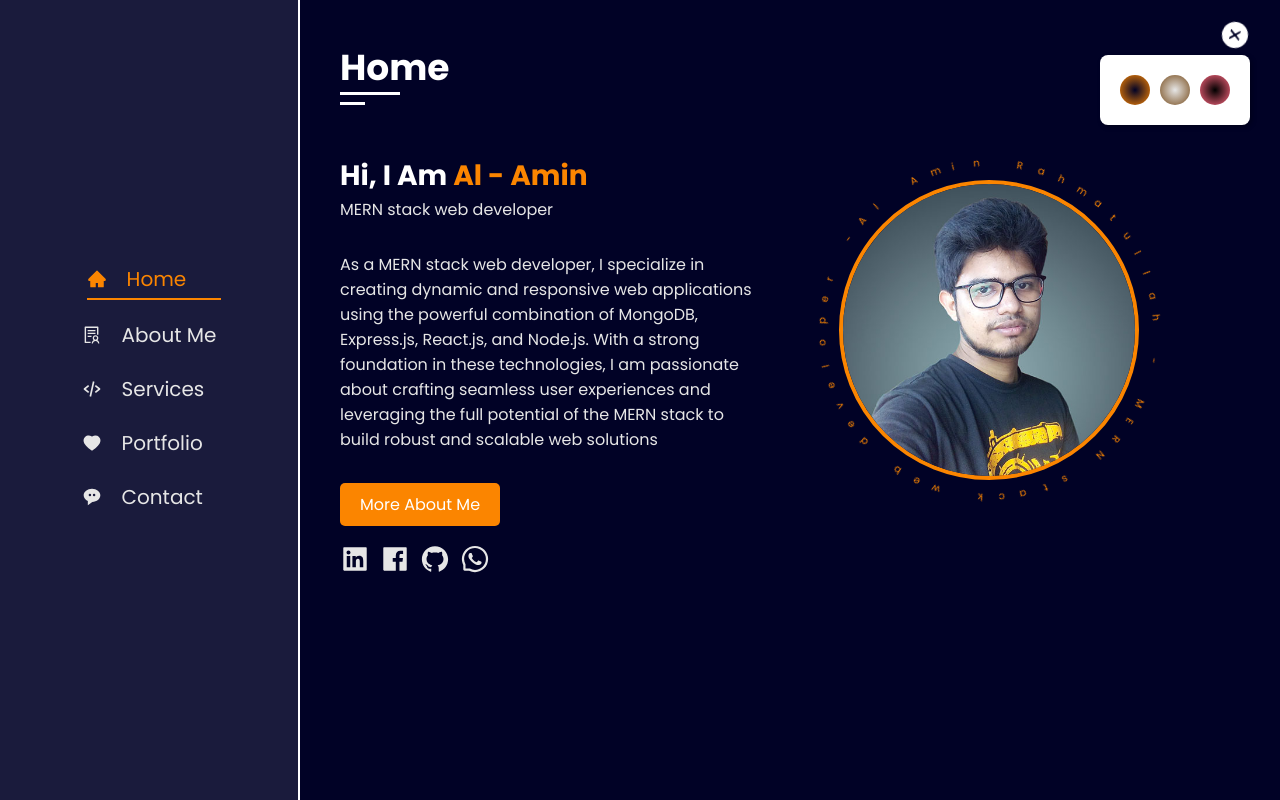
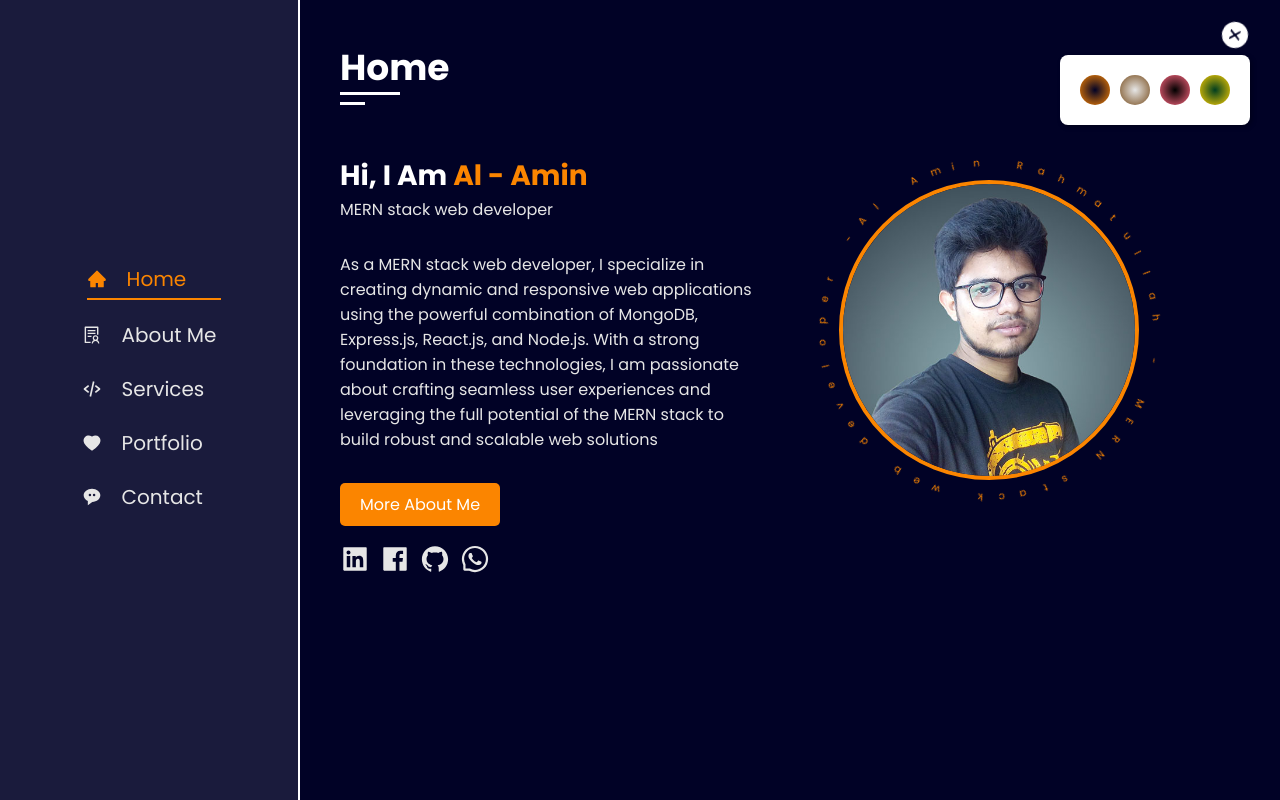
Before and after one commit to alamin360am/portfolio-client, a React (Vite) app: page / in a window 1280 px wide. Both pictures are taken after a click on the element 1235 px from the left and 38 px from the top of the page. Built offline with nearby package versions, Linux system fonts and the light colour scheme.

Commit message:
new theme added

```diff
--- a/src/Components/Theme/ThemeMode.jsx
+++ b/src/Components/Theme/ThemeMode.jsx
@@ -15,6 +15,8 @@ const ThemeMode = () => {
 
   const theme3 = () =>{setTheme("black")}
 
+  const theme4 = () =>{setTheme("green")}
+
   return (
     <div className="theme">
       <div onClick={themeClick} className="theme-icon" title="Theme">
@@ -31,6 +33,7 @@ const ThemeMode = () => {
           <div onClick={theme1} className="theme-1"></div>
           <div onClick={theme2} className="theme-2"></div>
           <div onClick={theme3} className="theme-3"></div>
+          <div onClick={theme4} className="theme-4"></div>
         </div>
       )}
     </div>
--- a/src/Components/Theme/themes.css
+++ b/src/Components/Theme/themes.css
@@ -25,7 +25,8 @@
 
 .theme-1,
 .theme-2,
-.theme-3 {
+.theme-3,
+.theme-4 {
     height: 3rem;
     width: 3rem;
     border-radius: 50%;
@@ -34,6 +35,7 @@
 .theme-1 {background: radial-gradient( #010226,#fb8500);}
 .theme-2 {background: radial-gradient( #e6e6e6, #754a1a);}
 .theme-3 {background: radial-gradient( #000000, #FF667F);}
+.theme-4 {background: radial-gradient( #003e1f, #FFD000);}
 
 @keyframes theme {
     0% {transform: rotate(0deg);}
--- a/src/index.css
+++ b/src/index.css
@@ -40,6 +40,17 @@
   --skin-color-shade: #e6e6e6;
   --Theme-color: #FF667F;
   --Theme-color-hover: #b34759;
+  --hover-color: #ffffffff;
+}
+
+[data-theme="green"] {
+  --background-color: #4d4e67;
+  --background-color-shade: #003e1f;
+  --menu-background-color: #33654c;
+  --skin-color: #ffffffff;
+  --skin-color-shade: #e6e6e6;
+  --Theme-color: #FFD000;
+  --Theme-color-hover: #cca600;
   --hover-color: #ffffffff;
 }
 
```
